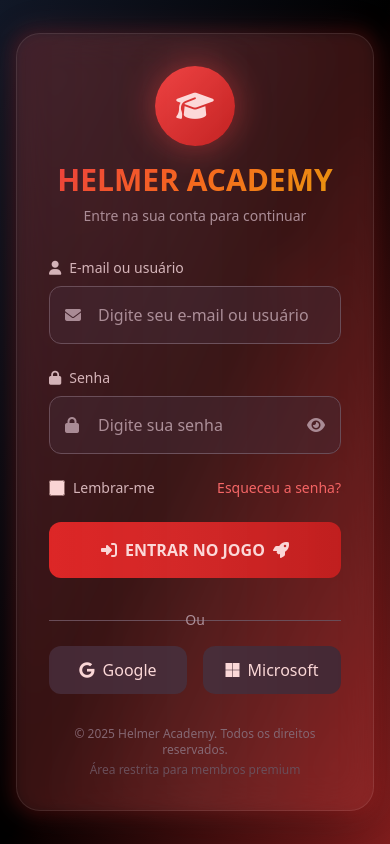
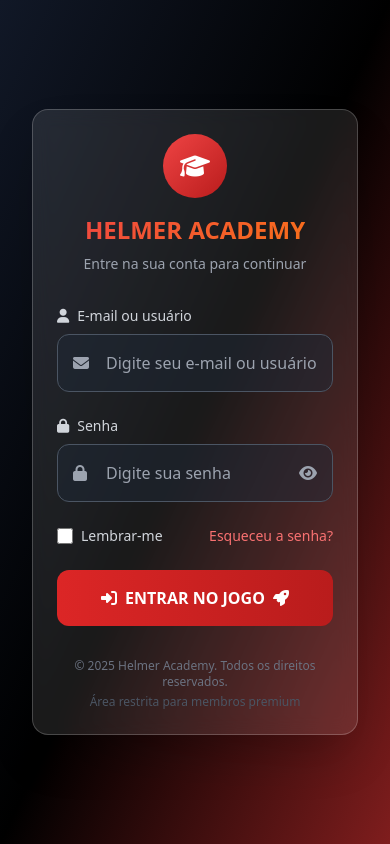
Before and after one commit to DexsDevelopers/area-de-membros, a PHP site: page /login.php in a window 390 px wide. Run offline with PHP 8.4, Linux system fonts and the light colour scheme; some libraries are stand-ins or nearby versions.

Commit message:
🎨 Login simplificado e responsivo - Removidos botões sociais, partículas e efeitos desnecessários

```diff
--- a/login.php
+++ b/login.php
@@ -25,80 +25,36 @@
     <script defer src="https://unpkg.com/alpinejs@3.x.x/dist/cdn.min.js"></script>
     <link rel="stylesheet" href="https://cdnjs.cloudflare.com/ajax/libs/font-awesome/6.4.0/css/all.min.css">
     <style>
-        @keyframes fadeInUp {
-            from {
-                opacity: 0;
-                transform: translateY(30px) scale(0.95);
-            }
-            to {
-                opacity: 1;
-                transform: translateY(0) scale(1);
-            }
+        @keyframes fadeIn {
+            from { opacity: 0; transform: translateY(20px); }
+            to { opacity: 1; transform: translateY(0); }
         }
 
-        @keyframes float {
-            0%, 100% { transform: translateY(0px); }
-            50% { transform: translateY(-10px); }
-        }
-
-        @keyframes glow {
-            0%, 100% { box-shadow: 0 0 20px rgba(239, 68, 68, 0.3); }
-            50% { box-shadow: 0 0 40px rgba(239, 68, 68, 0.6); }
-        }
-
-        @keyframes shimmer {
-            0% { background-position: -200% 0; }
-            100% { background-position: 200% 0; }
-        }
-
-        .animate-fadeInUp {
-            animation: fadeInUp 1s ease-out;
-        }
-
-        .animate-float {
-            animation: float 3s ease-in-out infinite;
-        }
-
-        .animate-glow {
-            animation: glow 2s ease-in-out infinite;
-        }
-
-        .shimmer {
-            background: linear-gradient(90deg, transparent, rgba(255,255,255,0.1), transparent);
-            background-size: 200% 100%;
-            animation: shimmer 2s infinite;
+        .animate-fadeIn {
+            animation: fadeIn 0.6s ease-out;
         }
 
         .glass-effect {
-            background: rgba(255, 255, 255, 0.05);
-            backdrop-filter: blur(20px);
-            border: 1px solid rgba(255, 255, 255, 0.1);
+            background: rgba(255, 255, 255, 0.1);
+            backdrop-filter: blur(10px);
+            border: 1px solid rgba(255, 255, 255, 0.2);
         }
 
         .gradient-text {
-            background: linear-gradient(135deg, #ef4444, #f97316, #eab308);
+            background: linear-gradient(135deg, #ef4444, #f97316);
             -webkit-background-clip: text;
             -webkit-text-fill-color: transparent;
             background-clip: text;
         }
 
         .input-focus:focus {
-            transform: scale(1.02);
-            box-shadow: 0 0 0 3px rgba(239, 68, 68, 0.3);
+            transform: scale(1.01);
+            box-shadow: 0 0 0 2px rgba(239, 68, 68, 0.3);
         }
 
         .btn-hover:hover {
-            transform: translateY(-2px);
-            box-shadow: 0 10px 25px rgba(239, 68, 68, 0.4);
-        }
-
-        .particle {
-            position: absolute;
-            background: rgba(239, 68, 68, 0.6);
-            border-radius: 50%;
-            pointer-events: none;
-            animation: float 4s ease-in-out infinite;
-            z-index: 1;
+            transform: translateY(-1px);
+            box-shadow: 0 8px 20px rgba(239, 68, 68, 0.3);
         }
 
         /* Garantir que elementos interativos funcionem */
@@ -108,48 +64,40 @@
             user-select: auto !important;
         }
 
-        /* Remover qualquer bloqueio de interação */
-        * {
-            -webkit-user-select: auto;
-            -moz-user-select: auto;
-            -ms-user-select: auto;
-            user-select: auto;
-        }
-
         /* Garantir que o formulário seja clicável */
         form {
             pointer-events: auto !important;
             position: relative;
             z-index: 10;
         }
+
+        /* Responsividade melhorada */
+        @media (max-width: 640px) {
+            .login-container {
+                margin: 1rem;
+                padding: 1.5rem;
+            }
+        }
     </style>
 </head>
-<body class="bg-gradient-to-br from-gray-900 via-black to-red-900 text-white font-sans flex items-center justify-center min-h-screen p-4 relative overflow-hidden">
-
-    <!-- Partículas de fundo -->
-    <div class="absolute inset-0 overflow-hidden pointer-events-none">
-        <div class="particle w-2 h-2 top-1/4 left-1/4" style="animation-delay: 0s;"></div>
-        <div class="particle w-3 h-3 top-1/3 right-1/4" style="animation-delay: 1s;"></div>
-        <div class="particle w-1 h-1 bottom-1/4 left-1/3" style="animation-delay: 2s;"></div>
-        <div class="particle w-2 h-2 bottom-1/3 right-1/3" style="animation-delay: 3s;"></div>
-    </div>
+<body class="bg-gradient-to-br from-gray-900 via-black to-red-900 text-white font-sans flex items-center justify-center min-h-screen p-4">
 
     <!-- Container principal -->
     <div x-data="{
         loading: false,
         showPassword: false,
         rememberMe: false
-    }" class="relative z-10 w-full max-w-md">
+    }" class="w-full max-w-md">
 
-        <!-- Card de login com efeito glass -->
-        <div class="glass-effect rounded-3xl shadow-2xl p-8 animate-fadeInUp">
+        <!-- Card de login -->
+        <div class="glass-effect rounded-2xl shadow-2xl p-6 sm:p-8 animate-fadeIn login-container">
 
             <!-- Logo e título -->
             <div class="text-center mb-8">
-                <div class="inline-flex items-center justify-center w-20 h-20 bg-gradient-to-br from-red-500 to-red-700 rounded-full mb-4 animate-glow">
-                    <i class="fas fa-graduation-cap text-3xl text-white"></i>
+                <div class="inline-flex items-center justify-center w-16 h-16 bg-gradient-to-br from-red-500 to-red-700 rounded-full mb-4">
+                    <i class="fas fa-graduation-cap text-2xl text-white"></i>
                 </div>
-                <h1 class="text-3xl font-bold gradient-text mb-2">HELMER ACADEMY</h1>
+                <h1 class="text-2xl sm:text-3xl font-bold gradient-text mb-2">HELMER ACADEMY</h1>
                 <p class="text-gray-400 text-sm">Entre na sua conta para continuar</p>
             </div>
 
@@ -222,28 +170,6 @@
                 </button>
             </form>
 
-            <!-- Links adicionais -->
-            <div class="mt-8 text-center space-y-4">
-                <div class="relative">
-                    <div class="absolute inset-0 flex items-center">
-                        <div class="w-full border-t border-gray-600"></div>
-                    </div>
-                    <div class="relative flex justify-center text-sm">
-                        <span class="px-2 bg-transparent text-gray-400">Ou</span>
-                    </div>
-                </div>
-
-                <div class="flex space-x-4">
-                    <button class="flex-1 bg-gray-800 hover:bg-gray-700 text-white py-3 px-4 rounded-xl transition-all duration-300 flex items-center justify-center group">
-                        <i class="fab fa-google mr-2 group-hover:scale-110 transition-transform"></i>
-                        Google
-                    </button>
-                    <button class="flex-1 bg-gray-800 hover:bg-gray-700 text-white py-3 px-4 rounded-xl transition-all duration-300 flex items-center justify-center group">
-                        <i class="fab fa-microsoft mr-2 group-hover:scale-110 transition-transform"></i>
-                        Microsoft
-                    </button>
-                </div>
-            </div>
 
             <!-- Footer -->
             <div class="mt-8 text-center">
@@ -255,37 +181,12 @@
                 </p>
             </div>
         </div>
-
-        <!-- Efeito de brilho no fundo -->
-        <div class="absolute -inset-1 bg-gradient-to-r from-red-600 via-red-500 to-red-600 rounded-3xl blur opacity-20 animate-glow"></div>
     </div>
 
-    <!-- Script para efeitos visuais -->
+    <!-- Script simplificado -->
     <script>
-        // Aguardar carregamento completo
         document.addEventListener('DOMContentLoaded', function() {
             console.log('Login page loaded');
-
-            // Verificar se Alpine.js está carregado
-            if (typeof Alpine === 'undefined') {
-                console.error('Alpine.js não carregado');
-                // Recarregar Alpine.js se necessário
-                const script = document.createElement('script');
-                script.src = 'https://unpkg.com/alpinejs@3.x.x/dist/cdn.min.js';
-                script.defer = true;
-                document.head.appendChild(script);
-            }
-
-            // Efeito de partículas interativas (opcional)
-            document.addEventListener('mousemove', function(e) {
-                const particles = document.querySelectorAll('.particle');
-                particles.forEach((particle, index) => {
-                    const speed = (index + 1) * 0.3; // Reduzido para melhor performance
-                    const x = e.clientX * speed / 200;
-                    const y = e.clientY * speed / 200;
-                    particle.style.transform = `translate(${x}px, ${y}px)`;
-                });
-            });
 
             // Efeitos nos campos de input
             const usernameInput = document.getElementById('username');
@@ -314,32 +215,7 @@
                     this.style.borderColor = '#4b5563';
                 });
             }
-
-            // Verificar se os botões estão funcionando
-            const submitButton = document.querySelector('button[type="submit"]');
-            if (submitButton) {
-                submitButton.addEventListener('click', function(e) {
-                    console.log('Submit button clicked');
-                });
-            }
-
-            // Verificar se o formulário está funcionando
-            const form = document.querySelector('form');
-            if (form) {
-                form.addEventListener('submit', function(e) {
-                    console.log('Form submitted');
-                });
-            }
         });
-
-        // Fallback para garantir que os elementos sejam clicáveis
-        setTimeout(function() {
-            const inputs = document.querySelectorAll('input, button, a');
-            inputs.forEach(function(element) {
-                element.style.pointerEvents = 'auto';
-                element.style.cursor = 'pointer';
-            });
-        }, 1000);
     </script>
 </body>
 </html>
```
